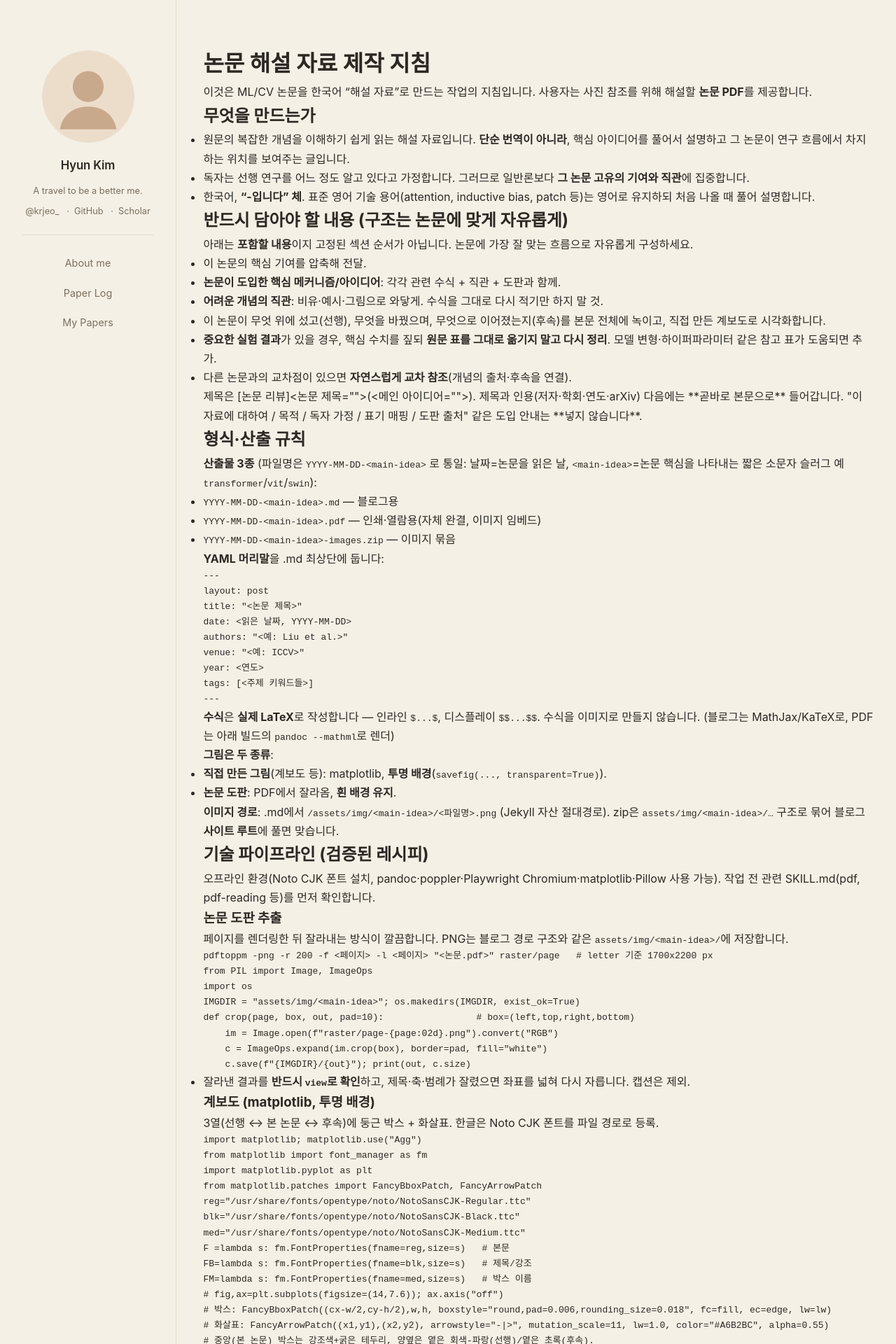
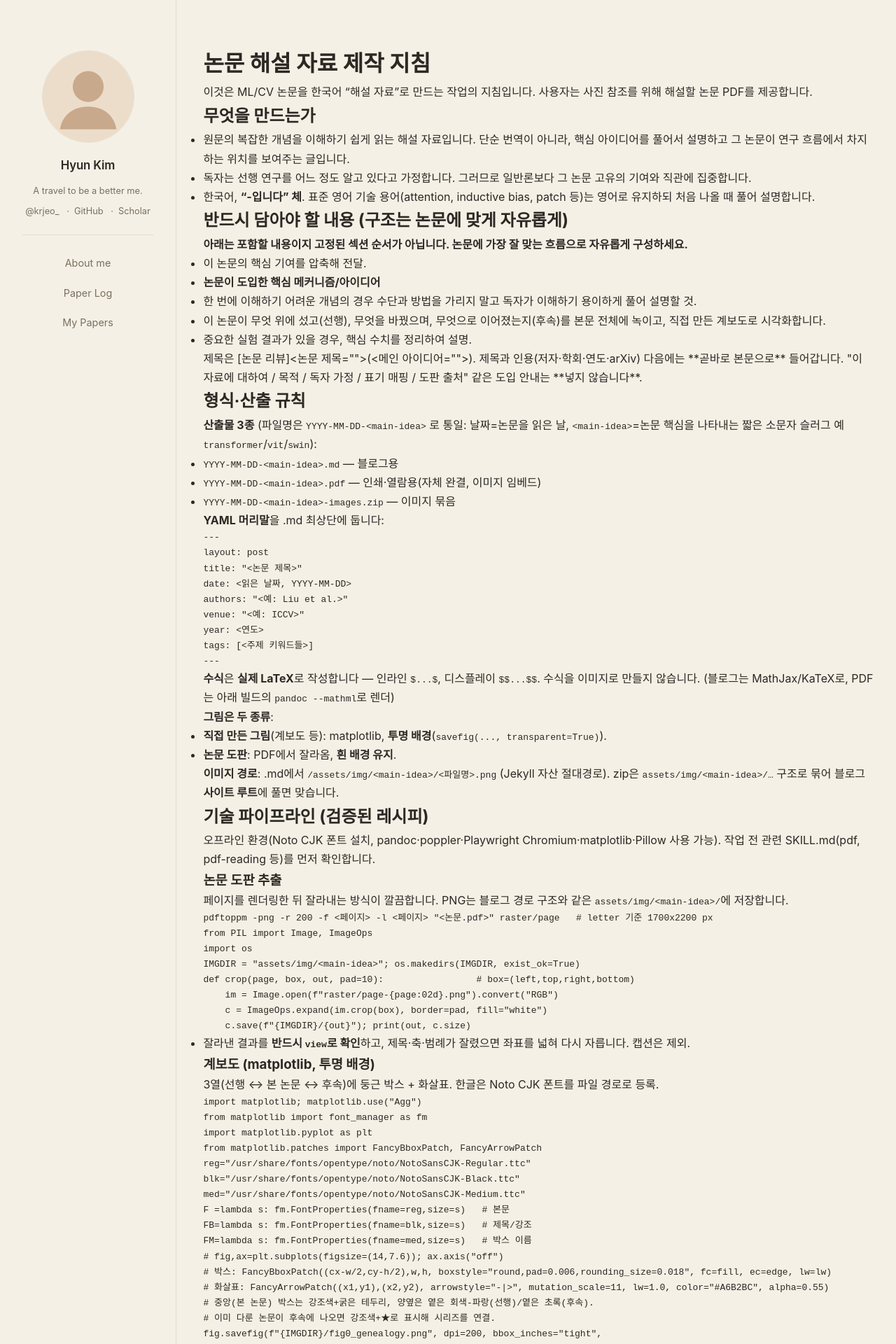
Before and after one commit to krjeo0/krjeo0.github.io, a Jekyll site: the page built from 논문해설_생성가이드.md, in a window 1280 px wide. Shown: the top 1920 px of the page at 70% size. Built offline with Jekyll 4.4.1, drawn with Linux system fonts in a browser that asks for light colours; our own code applies the rules of GitHub Pages for plain Markdown files.

Commit message:
Update 논문해설_생성가이드.md

```diff
--- a/논문해설_생성가이드.md
+++ b/논문해설_생성가이드.md
@@ -1,23 +1,22 @@
 # 논문 해설 자료 제작 지침
 
-이것은 ML/CV 논문을 한국어 "해설 자료"로 만드는 작업의 지침입니다. 사용자는 사진 참조를 위해 해설할 **논문 PDF**를 제공합니다.
+이것은 ML/CV 논문을 한국어 "해설 자료"로 만드는 작업의 지침입니다. 사용자는 사진 참조를 위해 해설할 논문 PDF를 제공합니다.
 
 ## 무엇을 만드는가
 
-- 원문의 복잡한 개념을 이해하기 쉽게 읽는 해설 자료입니다. **단순 번역이 아니라**, 핵심 아이디어를 풀어서 설명하고 그 논문이 연구 흐름에서 차지하는 위치를 보여주는 글입니다.
-- 독자는 선행 연구를 어느 정도 알고 있다고 가정합니다. 그러므로 일반론보다 **그 논문 고유의 기여와 직관**에 집중합니다.
+- 원문의 복잡한 개념을 이해하기 쉽게 읽는 해설 자료입니다. 단순 번역이 아니라, 핵심 아이디어를 풀어서 설명하고 그 논문이 연구 흐름에서 차지하는 위치를 보여주는 글입니다.
+- 독자는 선행 연구를 어느 정도 알고 있다고 가정합니다. 그러므로 일반론보다 그 논문 고유의 기여와 직관에 집중합니다.
 - 한국어, **"-입니다" 체**. 표준 영어 기술 용어(attention, inductive bias, patch 등)는 영어로 유지하되 처음 나올 때 풀어 설명합니다.
 
 ## 반드시 담아야 할 내용 (구조는 논문에 맞게 자유롭게)
 
-아래는 **포함할 내용**이지 고정된 섹션 순서가 아닙니다. 논문에 가장 잘 맞는 흐름으로 자유롭게 구성하세요.
+**아래는 포함할 내용이지 고정된 섹션 순서가 아닙니다. 논문에 가장 잘 맞는 흐름으로 자유롭게 구성하세요.**
 
 - 이 논문의 핵심 기여를 압축해 전달.
-- **논문이 도입한 핵심 메커니즘/아이디어**: 각각 관련 수식 + 직관 + 도판과 함께.
-- **어려운 개념의 직관**: 비유·예시·그림으로 와닿게. 수식을 그대로 다시 적기만 하지 말 것.
+- **논문이 도입한 핵심 메커니즘/아이디어**
+- 한 번에 이해하기 어려운 개념의 경우 수단과 방법을 가리지 말고 독자가 이해하기 용이하게 풀어 설명할 것.
 - 이 논문이 무엇 위에 섰고(선행), 무엇을 바꿨으며, 무엇으로 이어졌는지(후속)를 본문 전체에 녹이고, 직접 만든 계보도로 시각화합니다.
-- **중요한 실험 결과**가 있을 경우, 핵심 수치를 짚되 **원문 표를 그대로 옮기지 말고 다시 정리**. 모델 변형·하이퍼파라미터 같은 참고 표가 도움되면 추가.
-- 다른 논문과의 교차점이 있으면 **자연스럽게 교차 참조**(개념의 출처·후속을 연결).
+- 중요한 실험 결과가 있을 경우, 핵심 수치를 정리하여 설명.
 
 제목은 [논문 리뷰]<논문 제목>(<메인 아이디어>).
 제목과 인용(저자·학회·연도·arXiv) 다음에는 **곧바로 본문으로** 들어갑니다. "이 자료에 대하여 / 목적 / 독자 가정 / 표기 매핑 / 도판 출처" 같은 도입 안내는 **넣지 않습니다**.
```
